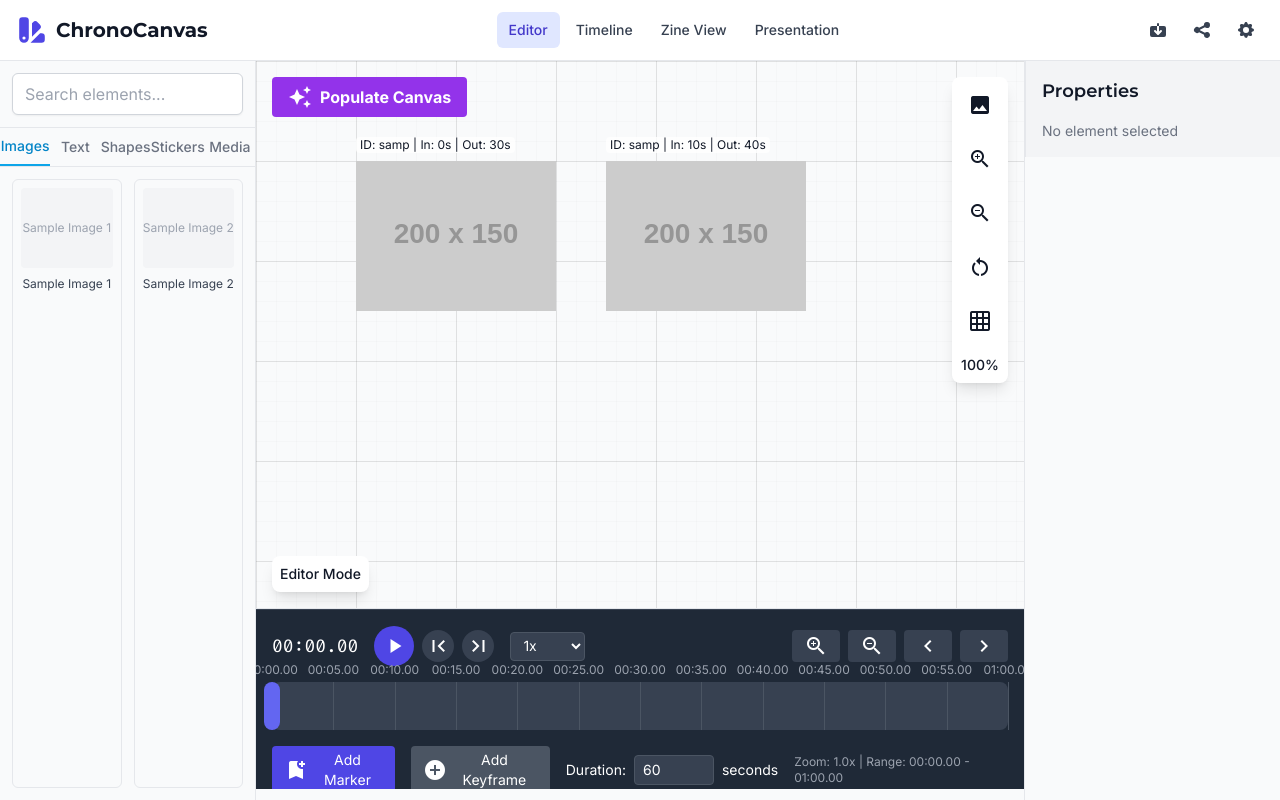
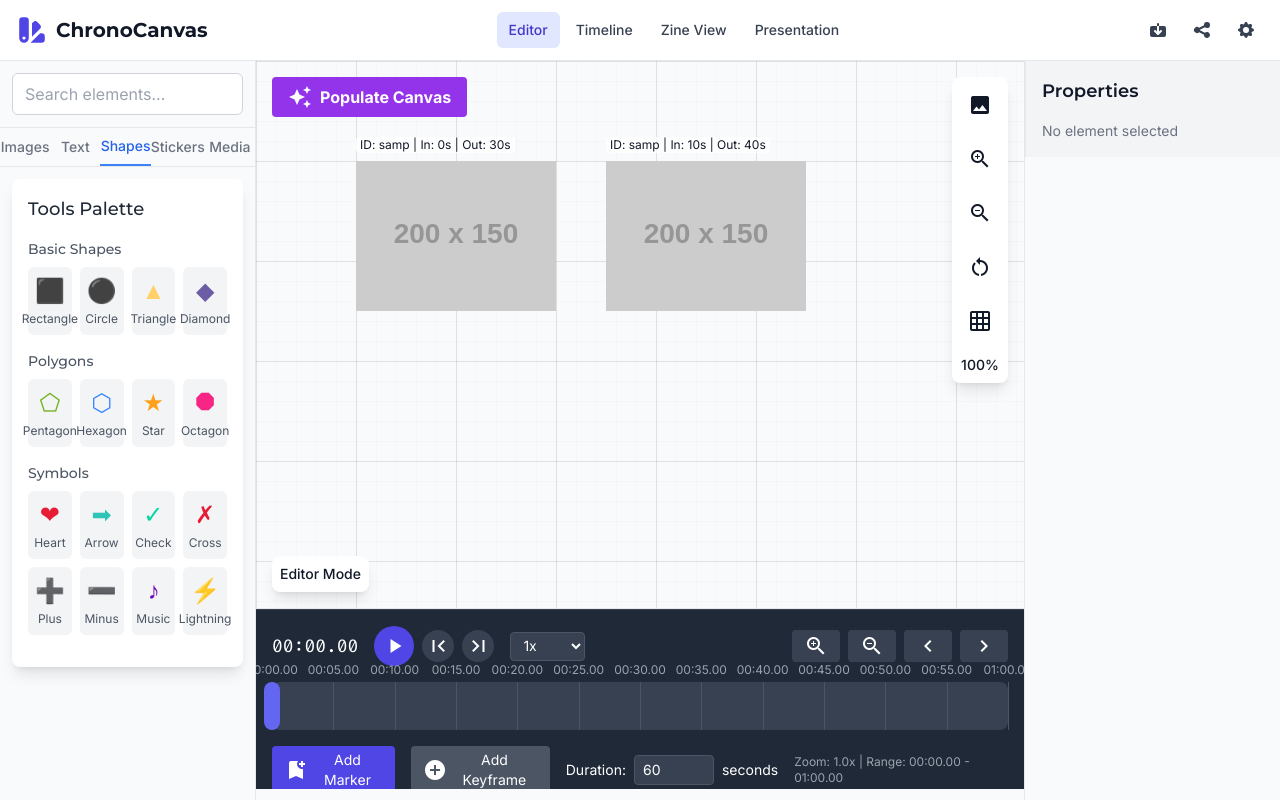
Before and after one commit to myidentity/hackathon-chrono-canvas, a React (Vite) app: page / in a window 1280 px wide. Built offline with nearby package versions, Linux system fonts and the light colour scheme.

Commit message:
Add comprehensive ToolsPalette with shapes, polygons, and symbols to editor

```diff
--- a/src/components/ElementLibrary/ElementLibrary.tsx
+++ b/src/components/ElementLibrary/ElementLibrary.tsx
@@ -9,6 +9,8 @@
 
 import { useState } from 'react';
 import { useCanvas } from '../../context/CanvasContext';
+import ToolsPalette from '../UI/ToolsPalette';
+import { v4 as uuidv4 } from 'uuid';
 
 /**
  * Type for element category
@@ -36,7 +38,7 @@ function ElementLibrary(): JSX.Element {
   const { addElement } = useCanvas();
 
   // State for active category
-  const [activeCategory, setActiveCategory] = useState<ElementCategory>('images');
+  const [activeCategory, setActiveCategory] = useState<ElementCategory>('shapes');
 
   // State for search query
   const [searchQuery, setSearchQuery] = useState<string>('');
@@ -77,19 +79,35 @@ function ElementLibrary(): JSX.Element {
   const handleAddElement = (element: LibraryElement) => {
     // Create a new canvas element from the library element
     const newElement = {
+      id: `${element.type}-${uuidv4().substring(0, 8)}`,
       type: element.type,
-      position: { x: 100, y: 100, z: 1 },
+      position: { x: 100, y: 100 },
       size: { width: 200, height: 200 },
       rotation: 0,
       opacity: 1,
+      zIndex: 1,
+      ...element.properties,
       timelineData: {
         entryPoint: 0,
         exitPoint: null,
         persist: true,
-        keyframes: [],
+        keyframes: [
+          {
+            time: 0,
+            properties: {
+              opacity: 0,
+              scale: 0.8,
             },
-      properties: { ...element.properties },
-      animations: [],
+          },
+          {
+            time: 1,
+            properties: {
+              opacity: 1,
+              scale: 1,
+            },
+          },
+        ],
+      },
     };
 
     // Add the element to the canvas
@@ -104,14 +122,14 @@ function ElementLibrary(): JSX.Element {
         type: 'image',
         name: 'Sample Image 1',
         thumbnail: 'placeholder',
-        properties: { src: 'placeholder.jpg', alt: 'Sample Image 1' },
+        properties: { src: '/images/sample_image_1.jpg', alt: 'Sample Image 1' },
       },
       {
         id: 'img-2',
         type: 'image',
         name: 'Sample Image 2',
         thumbnail: 'placeholder',
-        properties: { src: 'placeholder.jpg', alt: 'Sample Image 2' },
+        properties: { src: '/images/sample_image_2.jpg', alt: 'Sample Image 2' },
       },
     ],
     text: [
@@ -120,46 +138,31 @@ function ElementLibrary(): JSX.Element {
         type: 'text',
         name: 'Heading',
         thumbnail: 'placeholder',
-        properties: { text: 'Heading', fontSize: 32, fontWeight: 'bold' },
+        properties: { content: 'Heading', fontSize: '32px', fontWeight: 'bold', color: '#000' },
       },
       {
         id: 'text-2',
         type: 'text',
         name: 'Paragraph',
         thumbnail: 'placeholder',
-        properties: { text: 'Lorem ipsum dolor sit amet', fontSize: 16, fontWeight: 'normal' },
+        properties: { content: 'Lorem ipsum dolor sit amet', fontSize: '16px', fontWeight: 'normal', color: '#000' },
       },
     ],
-    shapes: [
-      {
-        id: 'shape-1',
-        type: 'shape',
-        name: 'Rectangle',
-        thumbnail: 'placeholder',
-        properties: { shape: 'rectangle', fill: '#3b82f6' },
-      },
-      {
-        id: 'shape-2',
-        type: 'shape',
-        name: 'Circle',
-        thumbnail: 'placeholder',
-        properties: { shape: 'circle', fill: '#ec4899' },
-      },
-    ],
+    shapes: [], // Will be replaced by ToolsPalette
     stickers: [
       {
         id: 'sticker-1',
-        type: 'sticker',
+        type: 'shape',
         name: 'Star',
         thumbnail: 'placeholder',
-        properties: { sticker: 'star', fill: '#f59e0b' },
+        properties: { shape: 'star', backgroundColor: '#f59e0b' },
       },
       {
         id: 'sticker-2',
-        type: 'sticker',
+        type: 'shape',
         name: 'Heart',
         thumbnail: 'placeholder',
-        properties: { sticker: 'heart', fill: '#ef4444' },
+        properties: { shape: 'heart', backgroundColor: '#ef4444' },
       },
     ],
     media: [
@@ -181,7 +184,7 @@ function ElementLibrary(): JSX.Element {
   };
 
   // Filter elements based on search query
-  const filteredElements = searchQuery
+  const filteredElements = searchQuery && activeCategory !== 'shapes'
     ? libraryElements[activeCategory].filter(element =>
         element.name.toLowerCase().includes(searchQuery.toLowerCase())
       )
@@ -193,7 +196,7 @@ function ElementLibrary(): JSX.Element {
       <div className="p-3 border-b border-gray-200">
         <input
           type="text"
-          className="input"
+          className="w-full px-3 py-2 border border-gray-300 rounded-md focus:outline-none focus:ring-2 focus:ring-blue-500"
           placeholder="Search elements..."
           value={searchQuery}
           onChange={handleSearchChange}
@@ -207,7 +210,7 @@ function ElementLibrary(): JSX.Element {
             key={category}
             className={`flex-1 py-2 text-sm font-medium ${
               activeCategory === category
-                ? 'text-primary-600 border-b-2 border-primary-500'
+                ? 'text-blue-600 border-b-2 border-blue-500'
                 : 'text-gray-500 hover:text-gray-700'
             }`}
             onClick={() => handleCategoryChange(category)}
@@ -217,12 +220,17 @@ function ElementLibrary(): JSX.Element {
         ))}
       </div>
 
-      {/* Element grid */}
+      {/* Element grid or ToolsPalette */}
+      {activeCategory === 'shapes' ? (
+        <div className="flex-1 overflow-y-auto">
+          <ToolsPalette className="m-3" />
+        </div>
+      ) : (
         <div className="flex-1 overflow-y-auto p-3 grid grid-cols-2 gap-3">
           {filteredElements.map(element => (
             <div
               key={element.id}
-            className="border border-gray-200 rounded-md p-2 cursor-grab hover:border-primary-300 hover:shadow-sm transition-all"
+              className="border border-gray-200 rounded-md p-2 cursor-grab hover:border-blue-300 hover:shadow-sm transition-all"
               draggable
               onDragStart={(e) => handleDragStart(e, element)}
               onClick={() => handleAddElement(element)}
@@ -230,26 +238,31 @@ function ElementLibrary(): JSX.Element {
               {/* Element thumbnail */}
               <div className="bg-gray-100 h-20 flex items-center justify-center rounded mb-2">
                 {element.type === 'text' && (
-                <span style={{ fontSize: `${element.properties.fontSize / 2}px`, fontWeight: element.properties.fontWeight }}>
-                  {element.properties.text}
+                  <span style={{
+                    fontSize: element.properties.fontSize.replace('px', '') / 2 + 'px',
+                    fontWeight: element.properties.fontWeight
+                  }}>
+                    {element.properties.content}
                   </span>
                 )}
                 {element.type === 'shape' && (
                   <div
                     className={`${element.properties.shape === 'circle' ? 'rounded-full' : 'rounded'}`}
                     style={{
-                    backgroundColor: element.properties.fill,
+                      backgroundColor: element.properties.backgroundColor,
                       width: '40px',
                       height: '40px',
                     }}
                   />
                 )}
-              {element.type === 'sticker' && (
-                <div className="text-2xl">
-                  {element.properties.sticker === 'star' ? '⭐' : '❤️'}
-                </div>
+                {element.type === 'image' && (
+                  <img
+                    src={element.properties.src}
+                    alt={element.properties.alt}
+                    className="max-h-full max-w-full object-contain"
+                  />
                 )}
-              {(element.type === 'image' || element.type === 'media') && (
+                {element.type === 'media' && (
                   <div className="text-gray-400 text-xs">
                     {element.name}
                   </div>
@@ -263,6 +276,7 @@ function ElementLibrary(): JSX.Element {
             </div>
           ))}
         </div>
+      )}
     </div>
   );
 }
--- /dev/null
+++ b/src/components/UI/ToolsPalette.tsx
@@ -0,0 +1,132 @@
+/**
+ * ToolsPalette component for ChronoCanvas
+ *
+ * This component provides a palette of shapes, polygons, and symbols
+ * that users can select and add to the canvas.
+ */
+
+import React from 'react';
+import { useCanvas } from '../../context/CanvasContext';
+import { v4 as uuidv4 } from 'uuid';
+
+interface ToolsPaletteProps {
+  className?: string;
+}
+
+/**
+ * ToolsPalette component
+ * Provides a selection of shapes, polygons, and symbols for the editor
+ */
+const ToolsPalette: React.FC<ToolsPaletteProps> = ({ className = '' }) => {
+  const { addElement } = useCanvas();
+
+  // Define shape categories
+  const shapeCategories = [
+    {
+      name: 'Basic Shapes',
+      items: [
+        { id: 'rectangle', name: 'Rectangle', icon: '⬛', color: '#4ECDC4' },
+        { id: 'circle', name: 'Circle', icon: '⚫', color: '#FF6B6B' },
+        { id: 'triangle', name: 'Triangle', icon: '▲', color: '#FFD166' },
+        { id: 'diamond', name: 'Diamond', icon: '◆', color: '#6B5CA5' }
+      ]
+    },
+    {
+      name: 'Polygons',
+      items: [
+        { id: 'pentagon', name: 'Pentagon', icon: '⬠', color: '#72B01D' },
+        { id: 'hexagon', name: 'Hexagon', icon: '⬡', color: '#3A86FF' },
+        { id: 'star', name: 'Star', icon: '★', color: '#FF9F1C' },
+        { id: 'octagon', name: 'Octagon', icon: '⯃', color: '#F72585' }
+      ]
+    },
+    {
+      name: 'Symbols',
+      items: [
+        { id: 'heart', name: 'Heart', icon: '❤', color: '#E71D36' },
+        { id: 'arrow', name: 'Arrow', icon: '➡', color: '#2EC4B6' },
+        { id: 'check', name: 'Check', icon: '✓', color: '#06D6A0' },
+        { id: 'cross', name: 'Cross', icon: '✗', color: '#E71D36' },
+        { id: 'plus', name: 'Plus', icon: '➕', color: '#8338EC' },
+        { id: 'minus', name: 'Minus', icon: '➖', color: '#4CC9F0' },
+        { id: 'music', name: 'Music', icon: '♪', color: '#7209B7' },
+        { id: 'lightning', name: 'Lightning', icon: '⚡', color: '#FFD166' }
+      ]
+    }
+  ];
+
+  // Handle adding a shape to the canvas
+  const handleAddShape = (shapeType: string, color: string) => {
+    // Create a new shape element
+    const newElement = {
+      id: `${shapeType}-${uuidv4().substring(0, 8)}`,
+      type: 'shape',
+      shape: shapeType,
+      position: {
+        x: 100,
+        y: 100,
+      },
+      size: {
+        width: 100,
+        height: 100,
+      },
+      rotation: 0,
+      backgroundColor: color,
+      opacity: 1,
+      zIndex: 1,
+      timelineData: {
+        entryPoint: 0,
+        exitPoint: null,
+        persist: true,
+        keyframes: [
+          {
+            time: 0,
+            properties: {
+              opacity: 0,
+              scale: 0.8,
+            },
+          },
+          {
+            time: 1,
+            properties: {
+              opacity: 1,
+              scale: 1,
+            },
+          },
+        ],
+      },
+    };
+
+    // Add the new element to the canvas
+    if (addElement) {
+      addElement(newElement);
+    }
+  };
+
+  return (
+    <div className={`bg-white dark:bg-gray-800 rounded-lg shadow-lg p-4 ${className}`}>
+      <h3 className="text-lg font-medium mb-4 text-gray-800 dark:text-white">Tools Palette</h3>
+
+      {shapeCategories.map((category) => (
+        <div key={category.name} className="mb-4">
+          <h4 className="text-sm font-medium mb-2 text-gray-600 dark:text-gray-300">{category.name}</h4>
+          <div className="grid grid-cols-4 gap-2">
+            {category.items.map((item) => (
+              <button
+                key={item.id}
+                onClick={() => handleAddShape(item.id, item.color)}
+                className="flex flex-col items-center justify-center p-2 bg-gray-100 dark:bg-gray-700 rounded-md hover:bg-gray-200 dark:hover:bg-gray-600 transition-colors"
+                title={`Add ${item.name}`}
+              >
+                <span className="text-2xl mb-1" style={{ color: item.color }}>{item.icon}</span>
+                <span className="text-xs text-gray-600 dark:text-gray-300">{item.name}</span>
+              </button>
+            ))}
+          </div>
+        </div>
+      ))}
+    </div>
+  );
+};
+
+export default ToolsPalette;
```
Lines whose indentation alone changed are shown as unchanged.
